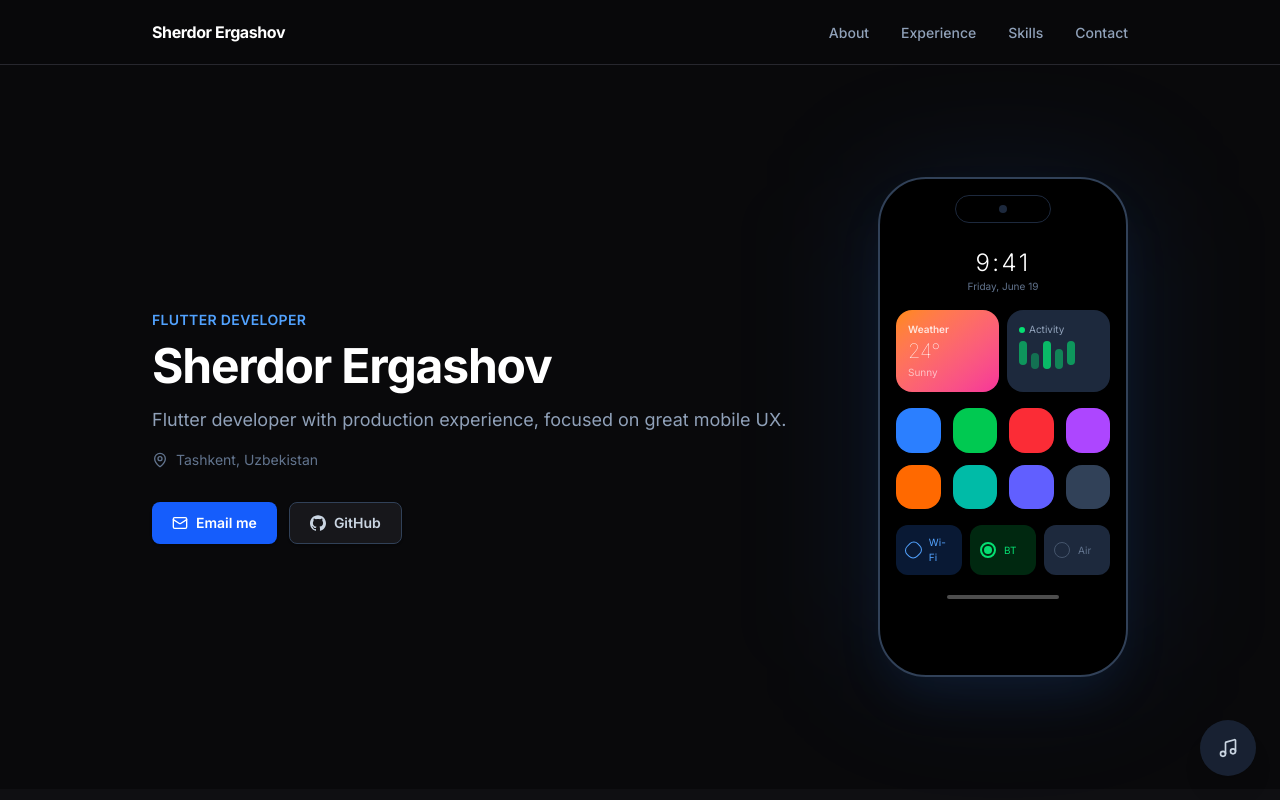
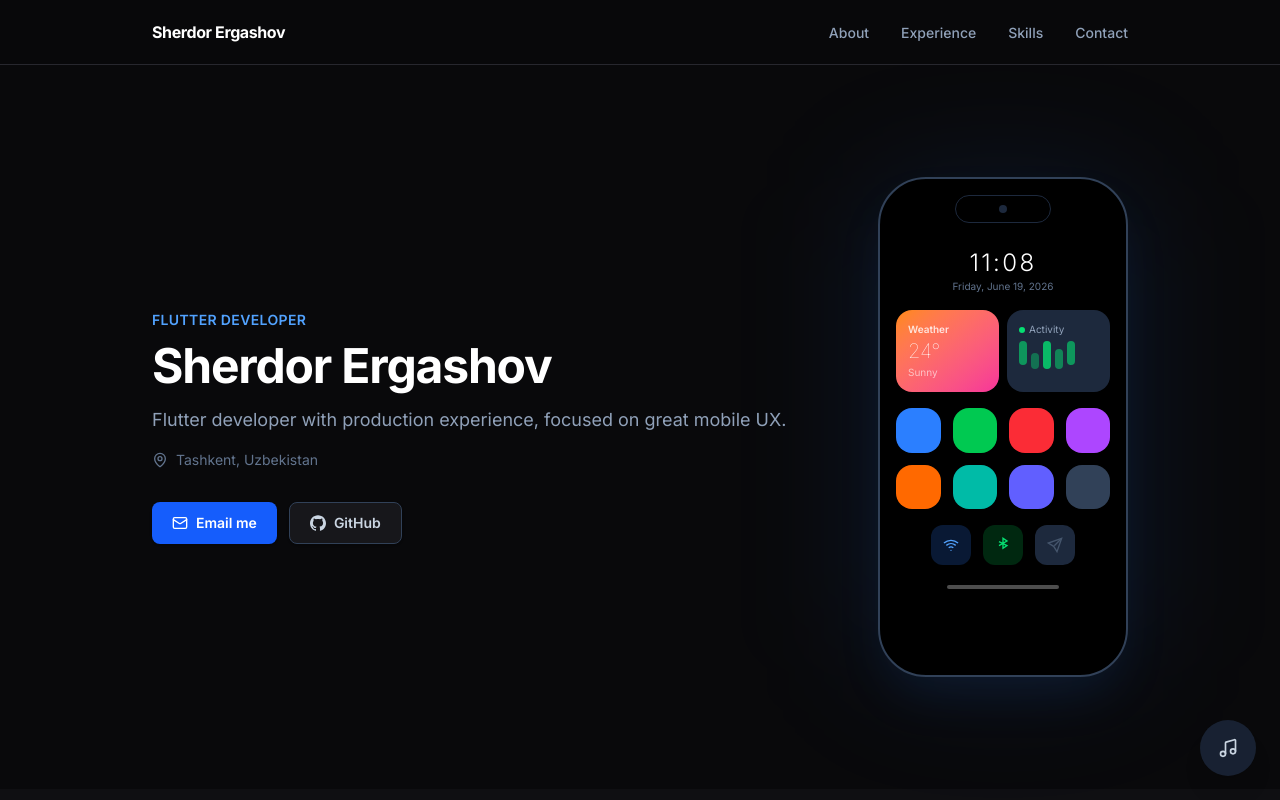
Before and after one commit to sherdor06/sherdor-portfolio, a Next.js app: page / in a window 1280 px wide. Shown: the top 800 px of the page. Built offline with nearby package versions, Linux system fonts and the light colour scheme.

Commit message:
real-time clock, Wi-Fi/BT/Airplane SVG icons on phone

```diff
--- a/components/PhoneMockup.tsx
+++ b/components/PhoneMockup.tsx
@@ -1,4 +1,62 @@
+"use client";
+
+import { useEffect, useState } from "react";
+
+const DAYS = ["Sunday", "Monday", "Tuesday", "Wednesday", "Thursday", "Friday", "Saturday"];
+const MONTHS = ["January", "February", "March", "April", "May", "June", "July", "August", "September", "October", "November", "December"];
+
+function useRealtimeClock() {
+  const [now, setNow] = useState(new Date());
+
+  useEffect(() => {
+    const id = setInterval(() => setNow(new Date()), 1000);
+    return () => clearInterval(id);
+  }, []);
+
+  return now;
+}
+
+function WifiIcon({ active }: { active: boolean }) {
+  const c = active ? "text-blue-400" : "text-slate-600";
+  return (
+    <svg viewBox="0 0 24 24" fill="none" className={`h-4 w-4 ${c}`} stroke="currentColor" strokeWidth="2">
+      <path d="M5 12.55a11 11 0 0 1 14.08 0" />
+      <path d="M1.42 9a16 16 0 0 1 21.16 0" />
+      <path d="M8.53 16.11a6 6 0 0 1 6.95 0" />
+      <circle cx="12" cy="20" r="1" fill="currentColor" stroke="none" />
+    </svg>
+  );
+}
+
+function BluetoothIcon({ active }: { active: boolean }) {
+  const c = active ? "text-green-400" : "text-slate-600";
+  return (
+    <svg viewBox="0 0 24 24" fill="none" className={`h-4 w-4 ${c}`} stroke="currentColor" strokeWidth="2">
+      <polyline points="6 7 18 13 12 17 12 2 18 6 6 13" />
+    </svg>
+  );
+}
+
+function AirplaneIcon({ active }: { active: boolean }) {
+  const c = active ? "text-orange-400" : "text-slate-600";
+  return (
+    <svg viewBox="0 0 24 24" fill="none" className={`h-4 w-4 ${c}`} stroke="currentColor" strokeWidth="2">
+      <path d="M22 2 11 13" />
+      <path d="M22 2 15 22l-5-8-8-5z" />
+    </svg>
+  );
+}
+
 export default function PhoneMockup() {
+  const now = useRealtimeClock();
+
+  const hours = now.getHours().toString().padStart(2, "0");
+  const minutes = now.getMinutes().toString().padStart(2, "0");
+  const dayName = DAYS[now.getDay()];
+  const monthName = MONTHS[now.getMonth()];
+  const date = now.getDate();
+  const year = now.getFullYear();
+
   return (
     <div className="relative flex items-center justify-center" aria-hidden="true">
       {/* Glow behind the phone */}
@@ -16,8 +74,12 @@ export default function PhoneMockup() {
         <div className="space-y-4">
           {/* Time / Lock screen */}
           <div className="text-center">
-            <div className="text-2xl font-light tracking-widest text-white">9:41</div>
-            <div className="text-[10px] text-slate-500">Friday, June 19</div>
+            <div className="text-2xl font-light tracking-widest text-white">
+              {hours}:{minutes}
+            </div>
+            <div className="text-[10px] text-slate-500">
+              {dayName}, {monthName} {date}, {year}
+            </div>
           </div>
 
           {/* iOS Widgets grid */}
@@ -69,20 +131,15 @@ export default function PhoneMockup() {
           </div>
 
           {/* iOS Control Center toggles */}
-          <div className="flex gap-2">
-            <div className="flex flex-1 items-center gap-2 rounded-xl bg-blue-500/20 p-2.5">
-              <div className="h-4 w-4 rotate-45 rounded-md border border-blue-400" />
-              <span className="text-[10px] text-blue-400">Wi-Fi</span>
+          <div className="flex justify-center gap-3">
+            <div className="flex h-10 w-10 items-center justify-center rounded-xl bg-blue-500/20">
+              <WifiIcon active />
             </div>
-            <div className="flex flex-1 items-center gap-2 rounded-xl bg-green-500/20 p-2.5">
-              <div className="h-4 w-4 rounded-full border-2 border-green-400">
-                <div className="m-0.5 h-2 w-2 rounded-full bg-green-400" />
-              </div>
-              <span className="text-[10px] text-green-400">BT</span>
+            <div className="flex h-10 w-10 items-center justify-center rounded-xl bg-green-500/20">
+              <BluetoothIcon active />
             </div>
-            <div className="flex flex-1 items-center gap-2 rounded-xl bg-slate-800 p-2.5">
-              <div className="h-4 w-4 rounded-full border border-slate-600" />
-              <span className="text-[10px] text-slate-500">Air</span>
+            <div className="flex h-10 w-10 items-center justify-center rounded-xl bg-slate-800">
+              <AirplaneIcon active={false} />
             </div>
           </div>
 
```
